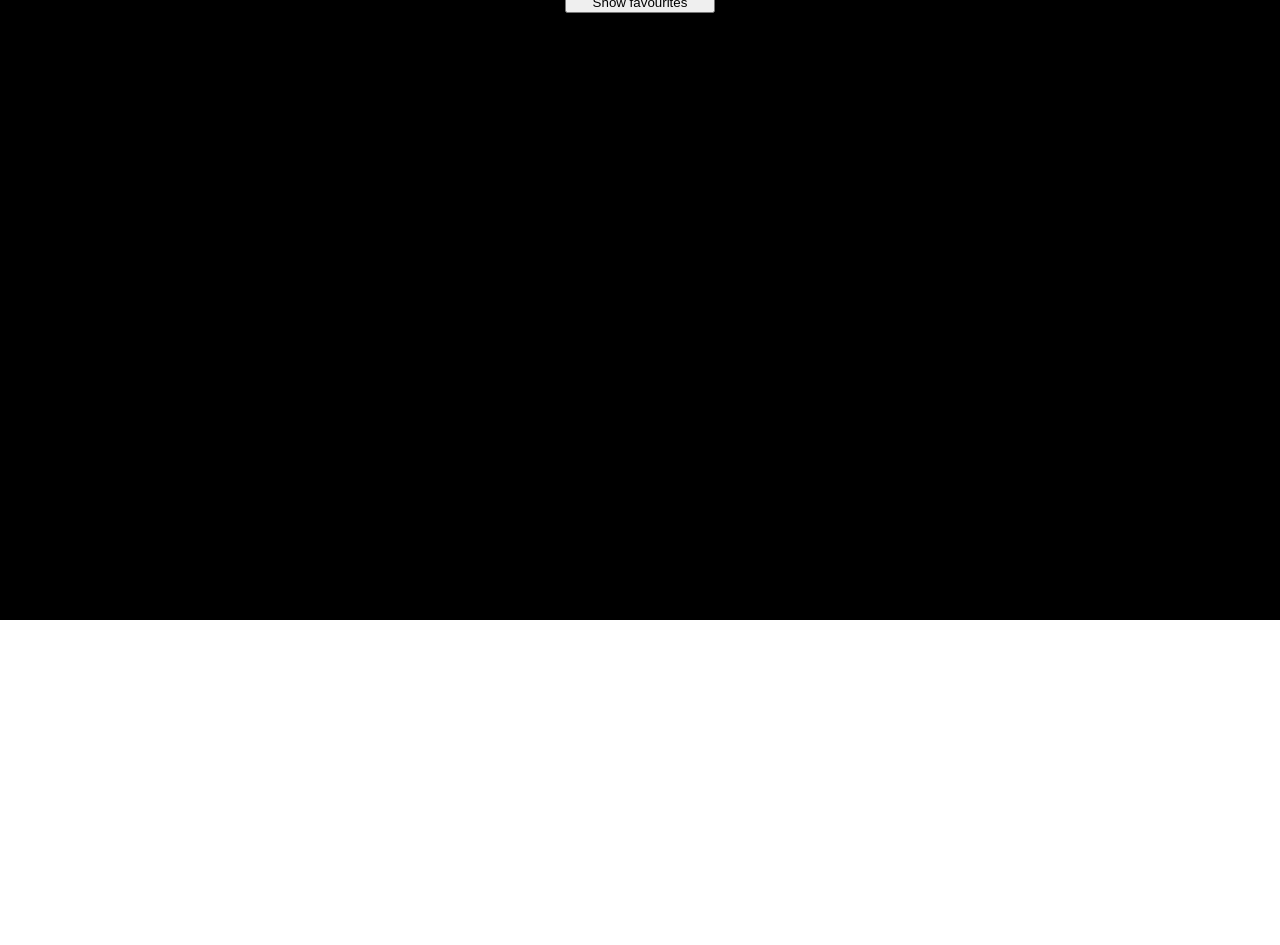
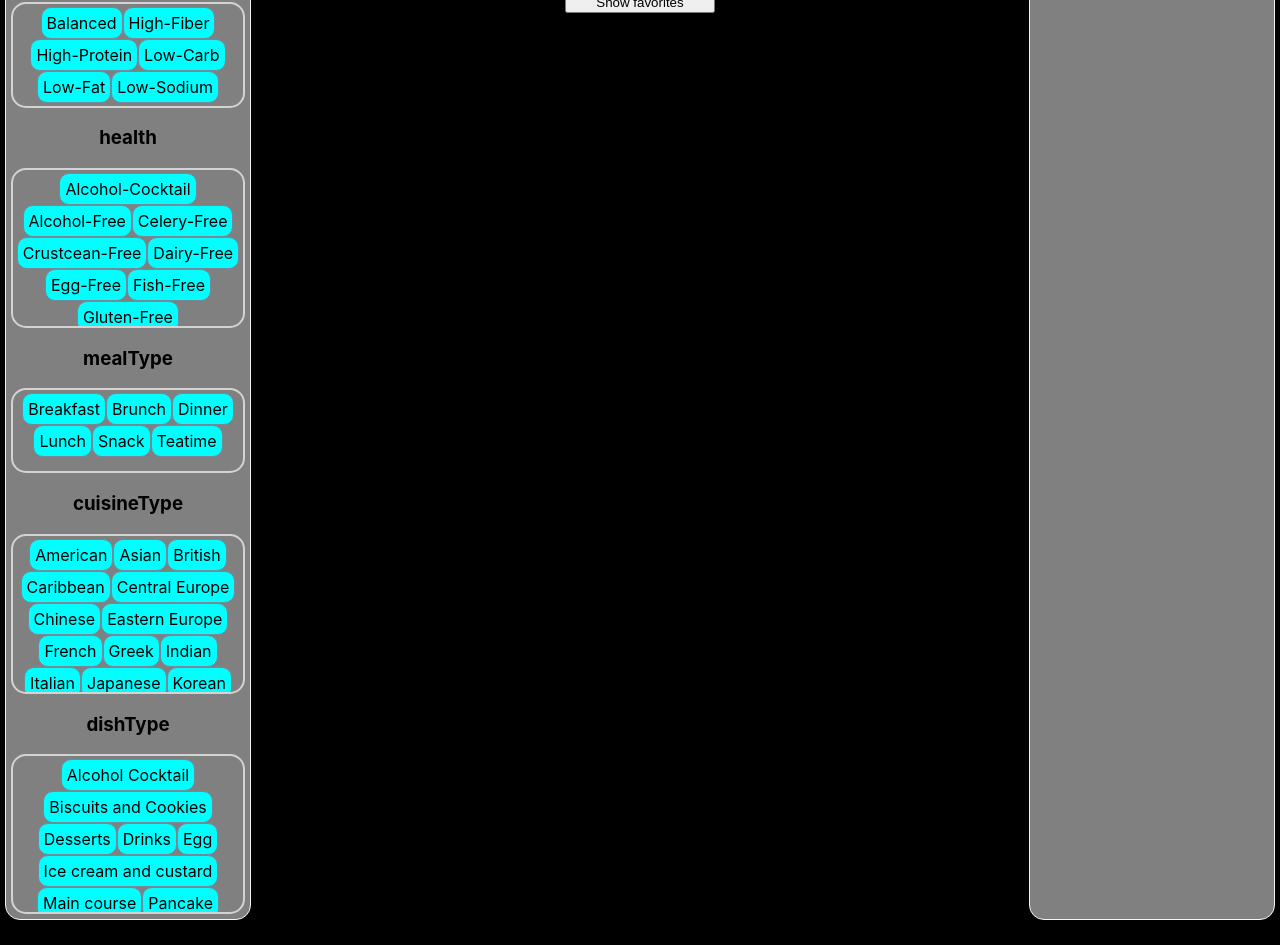
Before and after one commit to CodecoolGlobal/freestyle-mern-project-2-react-rekamakadi, a React (Create React App) app in the folder client/: page /recipes in a window 1280 px wide. Shown: the part 180-1125 px from the top of the page. Before the commit the page ends 800 px from the top, so only its background shows below. Built offline with nearby package versions, Linux system fonts and the light colour scheme.

Commit message:
Implemented filters on Recipes page

```diff
--- a/client/src/components/RecipesPage/Filters.js
+++ b/client/src/components/RecipesPage/Filters.js
@@ -1,11 +1,44 @@
-import { DIET_LABELS, HEALTH_LABELS } from "./constants"
+import { useEffect, useState } from "react";
+import { FILTER_COLLECTION } from "./constants"
 
-export default function Filters() {
+export default function Filters({ filters, setFilters, inactiveFilters, setInactiveFilters }) {
+  const [filterTypes, setFilterTypes] = useState(Object.keys(FILTER_COLLECTION));
 
-    //UNUSED COMPONENT
-    //FOR FUTURE CONTENT
-    return (
-        <>
-        </>
-    )
+  function handleAddFilter(type, filter) {
+    let newActiveFilters = structuredClone(filters);
+
+    if (!newActiveFilters[type]) newActiveFilters[type] = [];
+    newActiveFilters[type].push(filter)
+    newActiveFilters[type].sort((a,b) => a < b ? -1 : 1);
+
+    setFilters(newActiveFilters);
+
+    const tempInFilters = structuredClone(inactiveFilters);
+    const delIndex = tempInFilters[type].findIndex(f => f === filter);
+    tempInFilters[type].splice(delIndex, 1);
+
+    setInactiveFilters(tempInFilters);
+
+  }
+
+  return (
+    <>
+    <h2>Filters</h2>
+    {filterTypes.map(type => (
+        <div key={type} className="filter-type-control">
+            <h3>{type}</h3>
+            <div className="filter-type">
+              {inactiveFilters[type].map(filter => (
+                  <span
+                      key={type+filter}
+                      className="filter-bubble"
+                      onClick={() => handleAddFilter(type, filter)}
+                  >{filter}
+                </span>
+              ))}
+            </div>
+        </div>
+    ))}
+    </>
+  );
 }
--- a/client/src/components/RecipesPage/RecipesPage.js
+++ b/client/src/components/RecipesPage/RecipesPage.js
@@ -3,13 +3,16 @@ import SearchBar from "./SearchBar";
 import DisplayCards from "./DisplayCards";
 import './recipesPage.css';
 import RecipeModal from "./RecipeModal";
-
-
+import Filters from "./Filters";
+import { FILTER_COLLECTION } from "./constants";
 
 function RecipesPage() {
     const [searchResults, setSearchResults] = useState(null);
     const [loadedData, setLoadedData] = useState([]);
     const [page, setPage] = useState(0);
+
+    const [activeFilters, setActiveFilters] = useState({});
+    const [inactiveFilters, setInactiveFilters] = useState(FILTER_COLLECTION);
 
     const [nextBtn, setNextBtn] = useState(null);
     const maxPage = useRef(0);
@@ -17,8 +20,8 @@ function RecipesPage() {
     const [showRecipeModal, setShowRecipeModal] = useState(false);
     const [viewRecipeData, setViewRecipeData] = useState([]);
 
+
     useEffect(() => {
-        console.log(searchResults)
         if (searchResults == null) return;
         if (searchResults._links?.next?.href) {
             setNextBtn(searchResults._links.next.href);
@@ -38,7 +41,6 @@ function RecipesPage() {
             setSearchResults(loadedData[page + 1])
         }
         setPage(page + 1);
-
     }
 
     function onPrev() {
@@ -52,16 +54,43 @@ function RecipesPage() {
         .then(data => setSearchResults({hits: data}))
     }
 
+    function handleRemoveFilter(type, filter) {
+      const tempActiveFilters = structuredClone(activeFilters);
+      const delIndex = tempActiveFilters[type].findIndex(f => f === filter);
+      tempActiveFilters[type].splice(delIndex, 1);
+
+      if (tempActiveFilters[type].length < 1) {
+        delete tempActiveFilters[type];
+      }
+      setActiveFilters(tempActiveFilters);
+
+      let newInactiveFilters = structuredClone(inactiveFilters);
+      newInactiveFilters[type].push(filter)
+      newInactiveFilters[type].sort((a,b) => a < b ? -1 : 1);
+      setInactiveFilters(newInactiveFilters);
+    }
+
     return (
     <div className="recipes-page">
+      <div className="detailed-filters">
+          <Filters
+            filters={activeFilters}
+            setFilters={setActiveFilters}
+            inactiveFilters={inactiveFilters}
+            setInactiveFilters={setInactiveFilters}
+
+          />
+      </div>
+      <div className="search-container">
           <h2 className="page-title">Recipes</h2>
           <SearchBar
               key={"searchBar"}
               updateResults={setSearchResults}
               setLoadedData={setLoadedData}
+              filters={activeFilters}
           />
-        <button className="show-fav-btn" onClick={showFavs}>Show favourites</button>
-        {searchResults &&
+          <button className="show-fav-btn" onClick={showFavs}>Show favorites</button>
+          {searchResults ? (
         <>
         <div className="results-box">
             <DisplayCards
@@ -71,6 +100,7 @@ function RecipesPage() {
                 setViewRecipeData={setViewRecipeData}
             />
         </div>
+
         <div className="pn-btns">
             <button
                 disabled={page === 0}
@@ -83,13 +113,38 @@ function RecipesPage() {
                 >Next
             </button>
         </div>
+
         </>
-        }
-        {showRecipeModal && viewRecipeData && <RecipeModal
+        ) : (
+          <div>asd</div>
+        )}
+      </div>
+
+      <div className="active-filters">
+          <h2>Active filters</h2>
+          {Object.keys(activeFilters).map(filterType => (
+            <>
+            <h4 key={filterType+"name"}>{filterType}</h4>
+            <div key={filterType} className="filter-type">
+                {activeFilters[filterType].map(filter => (
+                    <span key={filter+"active"} className="filter-bubble active-bubble"
+                      onClick={() => handleRemoveFilter(filterType, filter)}
+                      >{filter}
+                    </span>
+                ))}
+            </div>
+            </>
+          ))}
+      </div>
+
+        {showRecipeModal && viewRecipeData ? ( <RecipeModal
             key="recipeModal"
             data={viewRecipeData}
             setShowRecipeModal={setShowRecipeModal}
-        />}
+        />
+        ) : (
+          <div className="modal-placeholder"></div>
+        )}
     </div>
     );
 }
--- a/client/src/components/RecipesPage/SearchBar.js
+++ b/client/src/components/RecipesPage/SearchBar.js
@@ -1,7 +1,7 @@
 import { useState } from "react";
 //import Filters from "./Filters";
 
-function SearchBar ({ updateResults, setLoadedData }) {
+function SearchBar ({ updateResults, setLoadedData, filters }) {
     const [loading, setLoading] = useState(false);
     //TODO: LOADING CIRCLE
 
@@ -19,7 +19,8 @@ function SearchBar ({ updateResults, setLoadedData }) {
             process.env.REACT_APP_SEARCH_URL,
             searchParams,
             setLoading,
-            updateResults
+            updateResults,
+            filters
         );
 
     }
@@ -36,17 +37,21 @@ function SearchBar ({ updateResults, setLoadedData }) {
     );
 }
 
-function fetchData(url, obj, setLoading, updateResults) {
+function fetchData(url, searchParams, setLoading, updateResults, searchFilters) {
     setLoading(true);
     let fetchURL = url + "?";
 
-    if (Object.keys(obj).length > 0) {
-        for (const [key, value] of Object.entries(obj)) {
+    if (Object.keys(searchParams).length > 0) {
+        for (const [key, value] of Object.entries(searchParams)) {
             fetchURL += `${key}=${value}&`;
-            // TODO: fetch URL ends with "&="
         }
     }
 
+    if (Object.keys(searchFilters).length > 0) {
+      for (const [type, filters] of Object.entries(searchFilters)) {
+        fetchURL += filters.map(filter => `${type}=${filter.toLowerCase().split(" ").join("-")}&`).join("");
+      }
+    }
 
     fetch(fetchURL)
         .then(res => res.json())
--- a/client/src/components/RecipesPage/constants.js
+++ b/client/src/components/RecipesPage/constants.js
@@ -1,5 +1,6 @@
 // UNUSED FILE
 // FOR FUTURE CONTENT
+
 
 //diet
 export const DIET_LABELS = [
@@ -50,66 +51,76 @@ export const HEALTH_LABELS = [
 
 //mealType
 export const MEAL_TYPE = [
-    "breakfast",
-    "brunch",
-    "lunch/dinner",
-    "snack",
-    "teatime"
+    "Breakfast",
+    "Brunch",
+    "Lunch",
+    "Dinner",
+    "Snack",
+    "Teatime"
 ];
 
 //cuisineType
 export const CUISINE_TYPE = [
-    "american",
-    "asian",
-    "british",
-    "caribbean",
-    "central europe",
-    "chinese",
-    "eastern europe",
-    "french",
-    "greek",
-    "indian",
-    "italian",
-    "japanese",
-    "korean",
-    "kosher",
-    "mediterranean",
-    "mexican",
-    "middle eastern",
-    "nordic",
-    "south american",
-    "south east asian",
-    "world"
+    "American",
+    "Asian",
+    "British",
+    "Caribbean",
+    "Central Europe",
+    "Chinese",
+    "Eastern Europe",
+    "French",
+    "Greek",
+    "Indian",
+    "Italian",
+    "Japanese",
+    "Korean",
+    "Kosher",
+    "Mediterranean",
+    "Mexican",
+    "Middle Eastern",
+    "Nordic",
+    "South American",
+    "South East Asian",
+    "World"
 ];
 
 //dishType
 export const DISH_TYPE = [
-    "alcohol cocktail",
-    "biscuits and cookies",
+    "Alcohol Cocktail",
+    "Biscuits and Cookies",
     "bread",
     "cereals",
-    "condiments and sauces",
-    "desserts",
-    "drinks",
-    "egg",
-    "ice cream and custard",
-    "main course",
-    "pancake",
-    "pasta",
-    "pastry",
-    "pies and tarts",
-    "pizza",
-    "preps",
-    "preserve",
-    "salad",
-    "sandwiches",
-    "seafood",
-    "side dish",
-    "soup",
-    "special occasions",
-    "starter",
-    "sweets"
+    "condiments and Sauces",
+    "Desserts",
+    "Drinks",
+    "Egg",
+    "Ice cream and custard",
+    "Main course",
+    "Pancake",
+    "Pasta",
+    "Pastry",
+    "Pies and tarts",
+    "Pizza",
+    "Preps",
+    "Preserve",
+    "Salad",
+    "Sandwiches",
+    "Seafood",
+    "Side dish",
+    "Soup",
+    "Special occasions",
+    "Starter",
+    "Sweets"
 ];
+
+export const FILTER_COLLECTION = {
+  diet: DIET_LABELS.sort((a,b) => a < b ? -1 : 1),
+  health: HEALTH_LABELS.sort((a,b) => a < b ? -1 : 1),
+  mealType: MEAL_TYPE.sort((a,b) => a < b ? -1 : 1),
+  cuisineType: CUISINE_TYPE.sort((a,b) => a < b ? -1 : 1),
+  dishType: DISH_TYPE.sort((a,b) => a < b ? -1 : 1)
+}
+
 
 
 /*
--- a/client/src/components/RecipesPage/recipesPage.css
+++ b/client/src/components/RecipesPage/recipesPage.css
@@ -1,6 +1,7 @@
 .recipes-page {
   display: grid;
-  margin: 0 auto 0 auto;
+  grid-template-columns: 1fr 3fr 1fr;
+  margin: 0 auto auto auto;
   padding-bottom: 20px;
   justify-content: center;
   text-align: center;
@@ -85,6 +86,42 @@ a {
   cursor: pointer;
 }
 
+.detailed-filters,
+.active-filters {
+  overflow-x: hidden;
+  background-color: grey;
+  border: 1px solid whitesmoke;
+  border-radius: 15px;
+  margin: 5px;
+  padding: 5px;
+}
+
+.filter-bubble {
+  display: inline-block;
+  color: black;
+  background-color: aqua;
+  padding: 5px;
+  border: 1px solid lightslategray;
+  border-radius: 10px;
+}
+
+.filter-bubble:hover {
+  cursor: pointer;
+}
+
+.filter-type {
+  max-height: 150px;
+  overflow-y: scroll;
+  border: 2px solid lightgray;
+  border-radius: 15px;
+  padding: 3px;
+  min-height: 75px;
+}
+
+.active-bubble {
+  background-color: lightgreen;
+}
+
 /* MODAL */
 .modal-overlay {
   position: fixed;
@@ -130,7 +167,6 @@ a {
 
 .modal-ingredients-wrapper {
   max-height: 100%;
-
 }
 
 .modal-ingredients-wrapper > ul:nth-child(1)::-webkit-scrollbar {
--- a/client/src/index.css
+++ b/client/src/index.css
@@ -15,6 +15,11 @@ code {
 #root {
   min-height: 100vh;
 }
+
+button:hover {
+  cursor: pointer;
+}
+
 .nav-btns {
   margin: 0 auto 0 auto;
   text-align: center;
```
Also changed, not shown: client/src/components/RecipesPage/DisplayCards.js (+7 -46 lines). Lines whose indentation alone changed are shown as unchanged.
